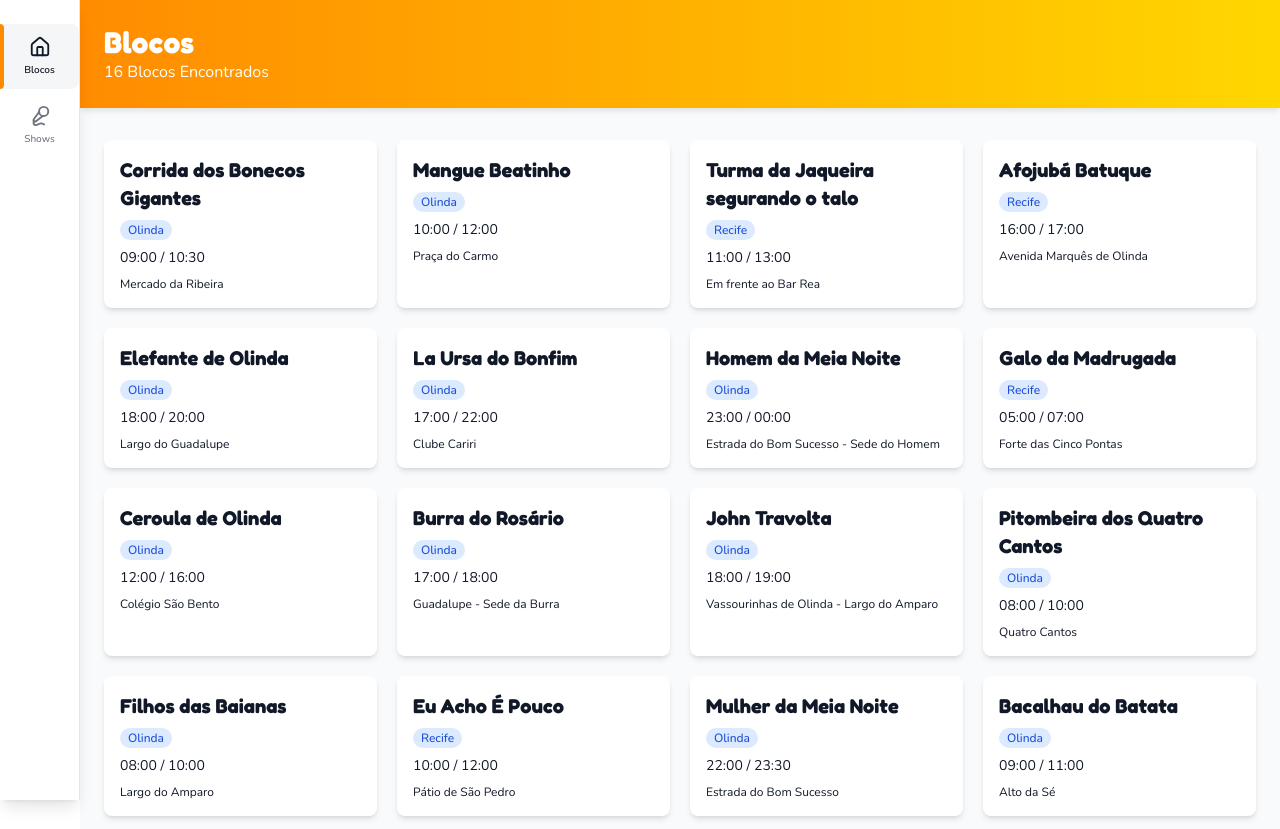
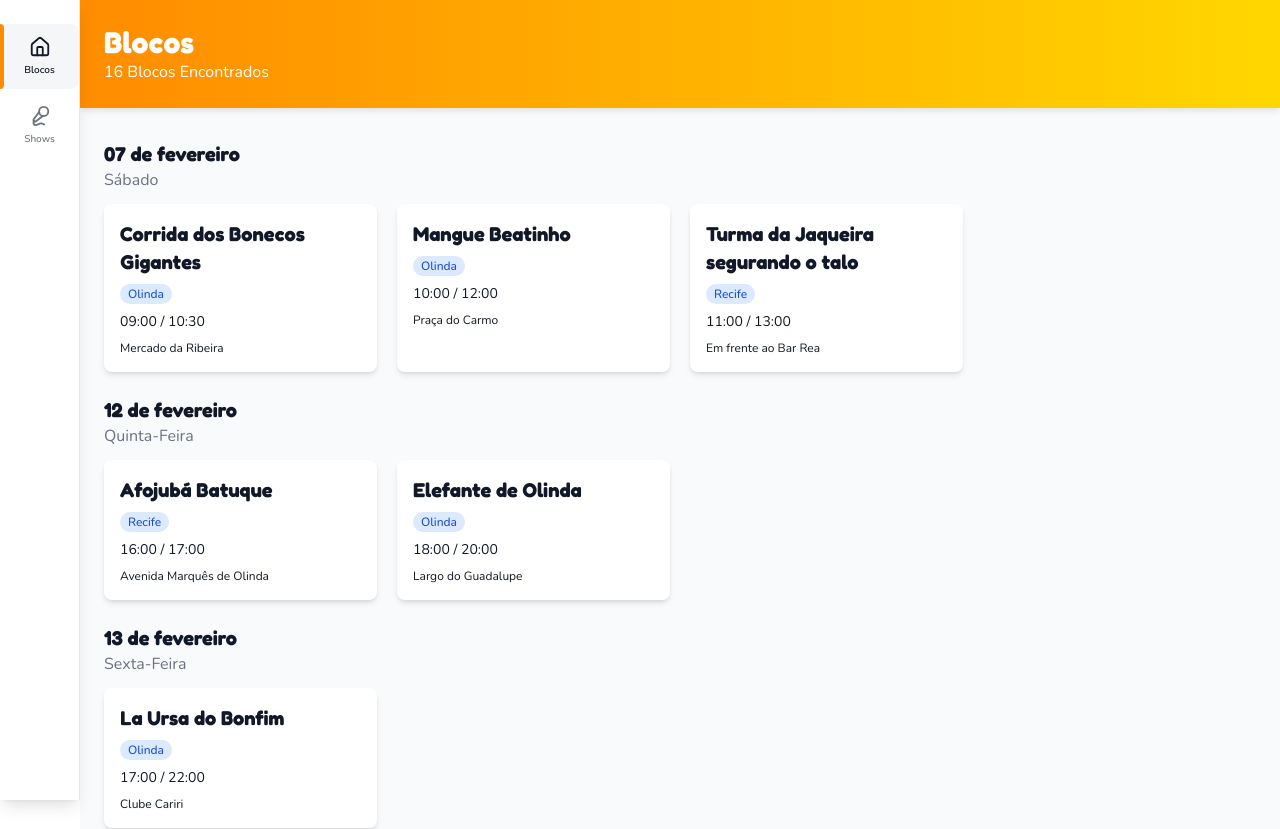
Before and after one commit to uuchoaa/foca-no-carnaval, a React (Vite) app in the folder apps/carnival-app/: page /blocos in a window 1280 px wide. Shown: the top 829 px of the page. Built offline with nearby package versions, Linux system fonts and the light colour scheme.

Commit message:
feat: group blocos by date

```diff
--- a/apps/carnival-app/src/screens/BlocosHomeScreen.tsx
+++ b/apps/carnival-app/src/screens/BlocosHomeScreen.tsx
@@ -1,9 +1,13 @@
+import { useMemo } from 'react';
 import { useEvents } from '../contexts/EventsContext';
-import { Page, Text, Card, CardGrid, Badge, VStack } from '../design-system';
+import type { Bloco } from '../types/events';
+import { groupByDate, formatDate } from '../utils/dateHelpers';
+import { Page, Text, Card, CardGrid, Badge, VStack, SectionHeading } from '../design-system';
 
 export default function BlocosHomeScreen() {
   const { getBlocos, loading } = useEvents();
   const blocos = getBlocos({});
+  const groupedByDate = useMemo(() => groupByDate(blocos), [blocos]);
 
   return (
     <Page>
@@ -12,8 +16,16 @@ export default function BlocosHomeScreen() {
         <Text variant="subtitle" color="inverse">{blocos.length} blocos encontrados</Text>
       </Page.Header>
       <Page.Content isLoading={loading} isEmpty={blocos.length === 0}>
+        <VStack gap={6} align="stretch">
+          {groupedByDate.map(({ date, dayOfWeek, events }) => (
+            <section key={date}>
+              <VStack gap={3} align="stretch">
+                <SectionHeading
+                  title={formatDate(date)}
+                  subtitle={dayOfWeek}
+                />
                 <CardGrid>
-          {blocos.map((bloco) => (
+                {(events as Bloco[]).map((bloco) => (
                   <Card key={bloco.id}>
                     <VStack gap={2} align="start">
                       <Text variant="title">{bloco.name}</Text>
@@ -26,6 +38,10 @@ export default function BlocosHomeScreen() {
                   </Card>
                 ))}
               </CardGrid>
+              </VStack>
+            </section>
+          ))}
+        </VStack>
       </Page.Content>
     </Page>
   );
```
Lines whose indentation alone changed are shown as unchanged.
